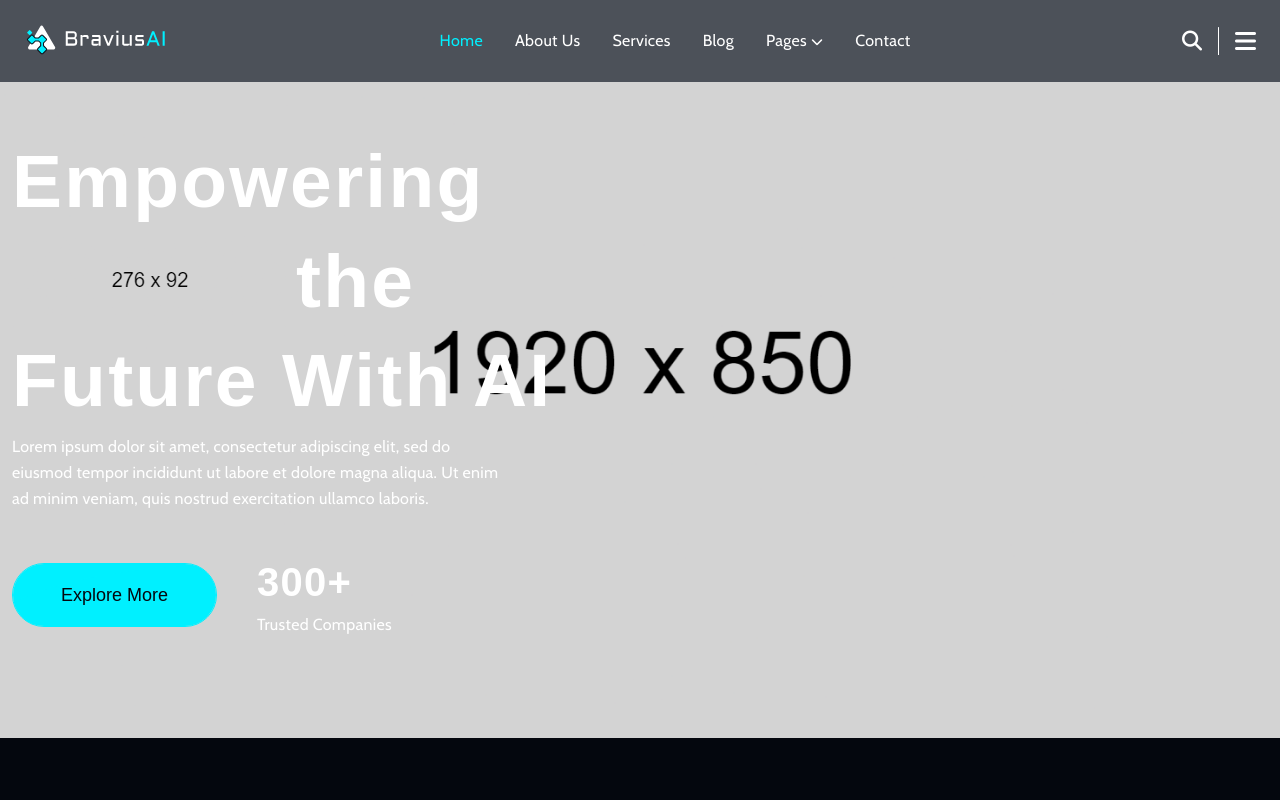
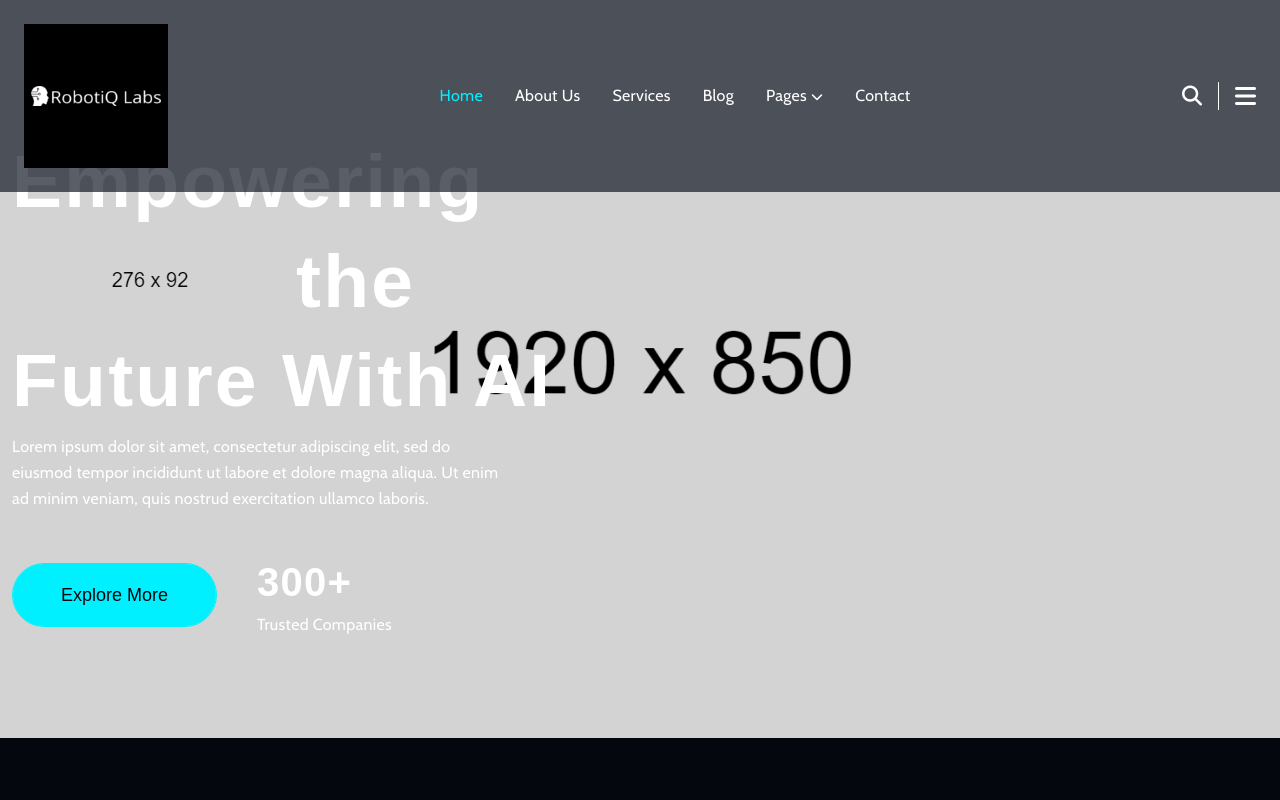
Before and after one commit to RobotiQ-Labs/robotiqlabs.github.io, a website: page index.html in a window 1280 px wide. Shown: the top 800 px of the page. Drawn offline with nearby package versions, Linux system fonts and the light colour scheme; a web font is replaced by a local one.

Commit message:
Update index.html

```diff
--- a/index.html
+++ b/index.html
@@ -33,7 +33,7 @@
         <div class="container mx-auto flex justify-between items-center py-6 px-6" data-aos="fade-down">
             <figure class="flex items-center">
                 <a href="index.html">
-                    <img class="w-36" src="assets/images/logo/logo.svg" alt="logo">
+                    <img class="w-36" src="assets/images/logo/logo.png" alt="logo">
                 </a>
             </figure>
             <nav class="hidden lg:flex space-x-8">
```
